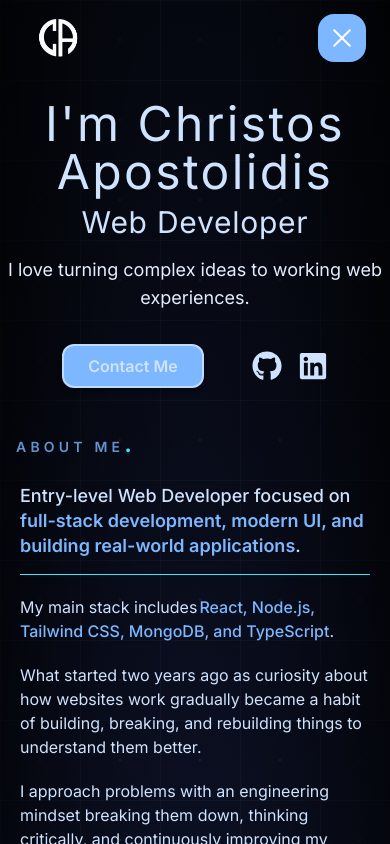
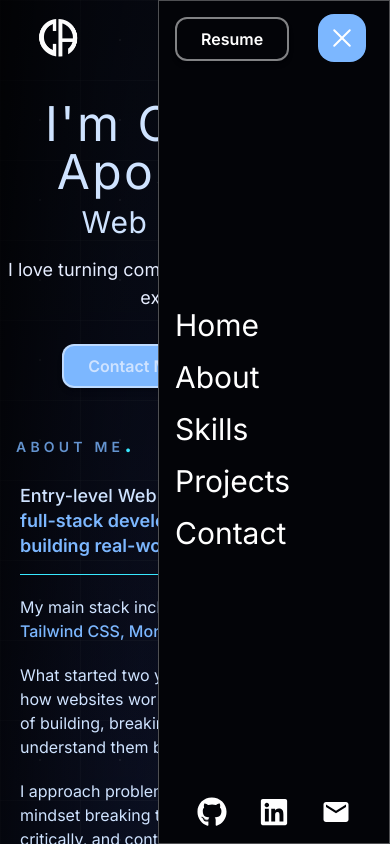
Before and after one commit to ChrApostolidis/portfolio, a React (Vite) app: page / in a window 390 px wide. Both pictures are taken after a click on the button 342 px from the left and 38 px from the top of the page. Shown: the top 844 px of the page. Built offline with nearby package versions, Linux system fonts and the light colour scheme.

Commit message:
add initial responsive navbar logic and structure for small screens

```diff
--- a/src/components/BurgerButton.tsx
+++ b/src/components/BurgerButton.tsx
@@ -1,26 +1,28 @@
 import { motion } from "framer-motion";
-import { useState } from "react";
 
-export default function BurgerButton() {
-  const [menuOpen, setMenuOpen] = useState(false);
+interface BurgerButtonProps {
+  isOpen: boolean;
+  onClick: () => void;
+}
 
+export default function BurgerButton({ isOpen, onClick }: BurgerButtonProps) {
   return (
     <div className="bg-primary rounded-2xl hover:cursor-pointer p-1 mr-4 lg:hidden">
       <button
-        onClick={() => setMenuOpen(() => !menuOpen)}
+        onClick={onClick}
         className="w-10 h-10 flex items-center justify-center"
       >
         <span className="relative w-6 h-6">
           <motion.span
             style={{ transformOrigin: "center" }}
             className="absolute left-1/2 top-1/2 -translate-x-1/2 -translate-y-1/2 block h-0.5 w-6 bg-white rounded"
-            animate={menuOpen ? { rotate: 45, y: 0 } : { rotate: 0, y: -6 }}
+            animate={isOpen ? { rotate: 45, y: 0 } : { rotate: 0, y: -6 }}
             transition={{ duration: 0.2 }}
           />
           <motion.span
             style={{ transformOrigin: "center" }}
             className="absolute left-1/2 top-1/2 -translate-x-1/2 -translate-y-1/2 block h-0.5 w-6 bg-white rounded"
-            animate={menuOpen ? { rotate: -45, y: 0 } : { rotate: 0, y: 6 }}
+            animate={isOpen ? { rotate: -45, y: 0 } : { rotate: 0, y: 6 }}
             transition={{ duration: 0.2 }}
           />
         </span>
--- a/src/components/NavBar.tsx
+++ b/src/components/NavBar.tsx
@@ -1,6 +1,8 @@
 import { useEffect, useState } from "react";
 import MainButton from "./MainButton";
 import BurgerButton from "./BurgerButton";
+import { FaGithub, FaLinkedin } from "react-icons/fa";
+import { MdEmail } from "react-icons/md";
 
 interface NavBarProps {
   onNavigate?: (sectionId: string) => void;
@@ -8,8 +10,12 @@ interface NavBarProps {
 
 export default function NavBar({ onNavigate }: NavBarProps) {
   const [isSticky, setIsSticky] = useState(false);
+  const [isMenuOpen, setIsMenuOpen] = useState(false);
 
-  const handleNavClick = (e: React.MouseEvent<HTMLAnchorElement>, sectionId: string) => {
+  const handleNavClick = (
+    e: React.MouseEvent<HTMLAnchorElement>,
+    sectionId: string,
+  ) => {
     e.preventDefault();
     onNavigate?.(sectionId);
   };
@@ -80,12 +86,110 @@ export default function NavBar({ onNavigate }: NavBarProps) {
             <div className="hidden md:block lg:block">
               <MainButton>Resume</MainButton>
             </div>
-            <div className="md:hidden flex justify-end">
-              <BurgerButton />
+            <div
+              className={`md:hidden flex justify-end ${isMenuOpen ? "z-10" : ""}`}
+            >
+              <BurgerButton
+                isOpen={isMenuOpen}
+                onClick={() => setIsMenuOpen(!isMenuOpen)}
+              />
             </div>
           </div>
         </header>
       </div>
+      {isMenuOpen && (
+        <div
+          className={`z-10 fixed h-screen w-58 top-0 ${isMenuOpen ? "right-0" : "right-100"} bg-[#030408] border border-white/30 p-4 flex flex-col justify-between gap-4 md:hidden transform transition-transform duration-200`}
+        >
+          <div className="flex">
+            <MainButton>Resume</MainButton>
+          </div>
+          <nav className="flex flex-col text-left text-3xl gap-4">
+            <a
+              href="#Hero"
+              onClick={(e) => {
+                handleNavClick(e, "Hero");
+                setIsMenuOpen(false);
+              }}
+              className="text-main-text hover:text-primary"
+            >
+              Home
+            </a>
+            <a
+              href="#About"
+              onClick={(e) => {
+                handleNavClick(e, "About");
+                setIsMenuOpen(false);
+              }}
+              className="text-main-text hover:text-primary"
+            >
+              About
+            </a>
+            <a
+              href="#Skills"
+              onClick={(e) => {
+                handleNavClick(e, "Skills");
+                setIsMenuOpen(false);
+              }}
+              className="text-main-text hover:text-primary"
+            >
+              Skills
+            </a>
+            <a
+              href="#Projects"
+              onClick={(e) => {
+                handleNavClick(e, "Projects");
+                setIsMenuOpen(false);
+              }}
+              className="text-main-text hover:text-primary"
+            >
+              Projects
+            </a>
+            <a
+              href="#Contact"
+              onClick={(e) => {
+                handleNavClick(e, "Contact");
+                setIsMenuOpen(false);
+              }}
+              className="text-main-text hover:text-primary"
+            >
+              Contact
+            </a>
+          </nav>
+          <div className="flex justify-center items-center gap-8">
+            <a
+              target="_blank"
+              rel="noopener noreferrer"
+              href="https://github.com/ChrApostolidis"
+            >
+              <FaGithub
+                size={30}
+                className="hover:text-primary cursor-pointer"
+              />
+            </a>
+            <a
+              target="_blank"
+              rel="noopener noreferrer"
+              href="https://www.linkedin.com/in/xristos-apostolidis-5aa0912ab/"
+            >
+              <FaLinkedin
+                size={30}
+                className="hover:text-primary cursor-pointer"
+              />
+            </a>
+             <a
+              target="_blank"
+              rel="noopener noreferrer"
+              href="mailto:xrsapostolidis@gmail.com"
+            >
+              <MdEmail
+                size={30}
+                className="hover:text-primary cursor-pointer"
+              />
+            </a>
+          </div>
+        </div>
+      )}
     </>
   );
 }
```
